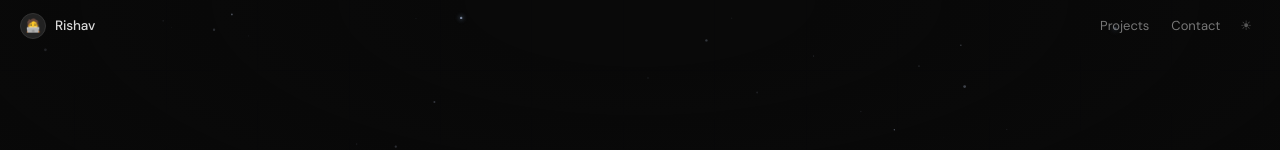
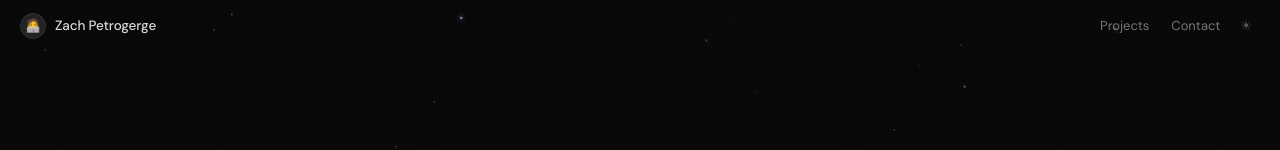
Before and after one commit to zpetrogeorge1/-my_portfolio, a React (Vite) app: page / in a window 1280 px wide. Shown: the top 150 px of the page. Built offline with nearby package versions, Linux system fonts and the light colour scheme.

Commit message:
Changed name in nav

```diff
--- a/src/components/Nav.jsx
+++ b/src/components/Nav.jsx
@@ -47,7 +47,7 @@ export default function Nav({ dark, setDark }) {
             letterSpacing: "-0.01em",
           }}
         >
-          Rishav
+          Zach Petrogerge
         </span>
       </a>
 
```
